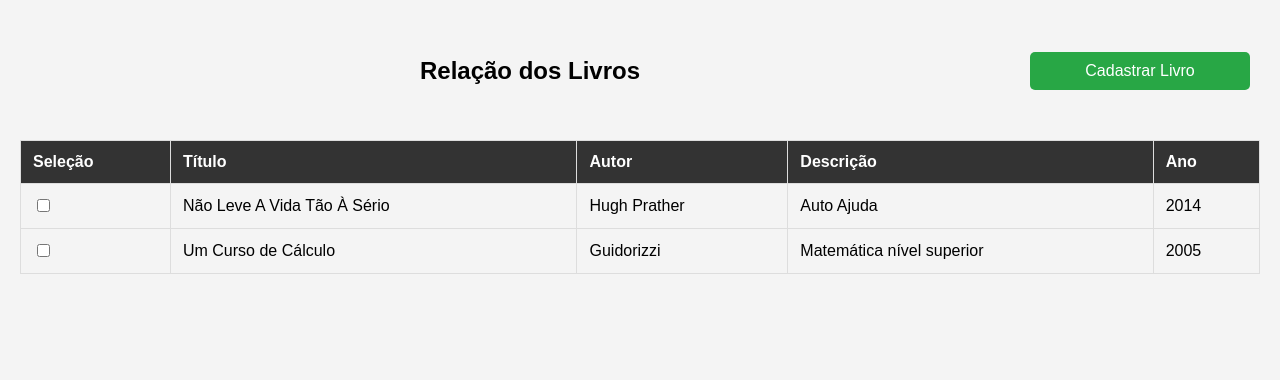
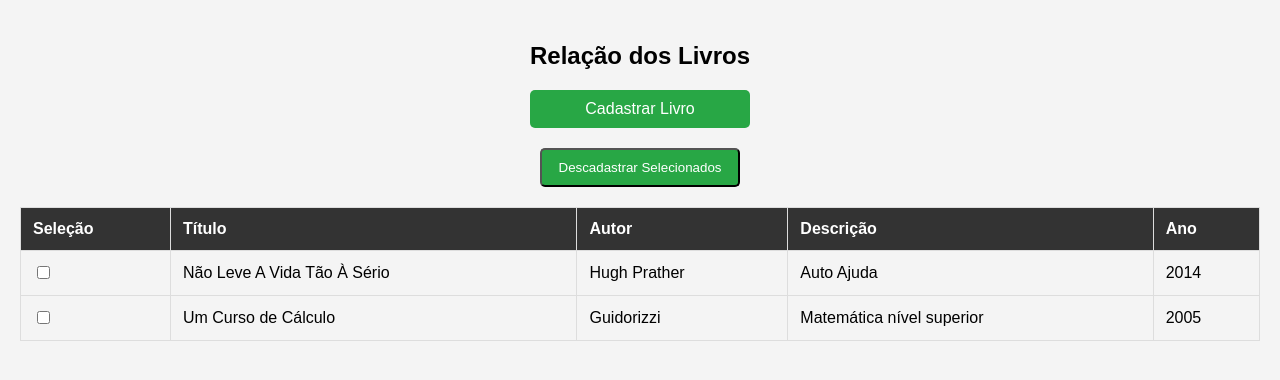
Before and after one commit to natan20200679/Biblioteca-Project-Fuctura, a Django app: page /livros/ in a window 1280 px wide. Shown: the part 58-438 px from the top of the page. Run offline with Django 5.2, Linux system fonts and the light colour scheme; a user stored in the database is signed in; data comes from the database, SQL or seed files in the repository.

Commit message:
Add feature and update layout

```diff
--- a/biblioteca/templates/biblioteca/livros.html
+++ b/biblioteca/templates/biblioteca/livros.html
@@ -1,14 +1,27 @@
 {% extends 'biblioteca/base.html' %}
 {% load static %}
+
 {% block extra_styles %}
 <link rel="stylesheet" type="text/css" href="{% static 'tabelas/tabelas.css' %}">
 {% endblock %}
+
 {% block content %}
-<div class="titulo">
+<!-- O formulário envolve todo o conteúdo de seleção e envio -->
+<form action="{% url 'descadastrar_livros_lote' %}" method="POST">
+    {% csrf_token %}
+
+    <div class="header-container">
         <h2>Relação dos Livros</h2>
         <a href="{% url 'cadastrar_livro' %}" class="btn">Cadastrar Livro</a>
-{#    <a href="{% url 'descadastrar_livro' livro.id %}" class="btn">Descadastrar Livro</a>#}
+        <!-- O botão agora é do tipo submit para disparar o formulário -->
+        <button
+            type="submit"
+            class="btn"
+            onclick="return confirm('Deseja realmente descadastrar os livros selecionados?')">
+            Descadastrar Selecionados
+        </button>
     </div>
+
     <table>
         <tr>
             <th>Seleção</th>
@@ -20,7 +33,8 @@
         {% for livro in livros %}
         <tr>
             <td>
-            <input type="checkbox" name="livro" value="{{ livro.id }}">
+                <!-- Todos os checkboxes compartilham o mesmo nome 'livros_ids' -->
+                <input type="checkbox" name="livros_ids" value="{{ livro.id }}">
             </td>
             <td>{{ livro.titulo }}</td>
             <td>{{ livro.autor }}</td>
@@ -29,4 +43,5 @@
         </tr>
         {% endfor %}
     </table>
+</form>
 {% endblock %}
```
Lines whose indentation alone changed are shown as unchanged.
